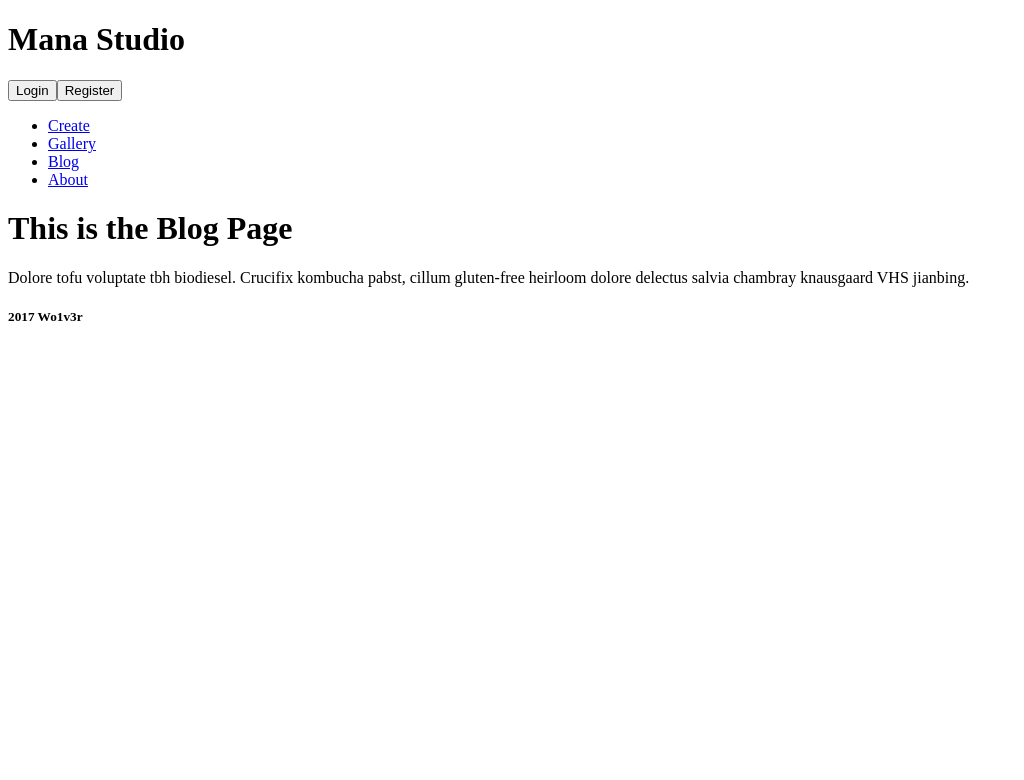
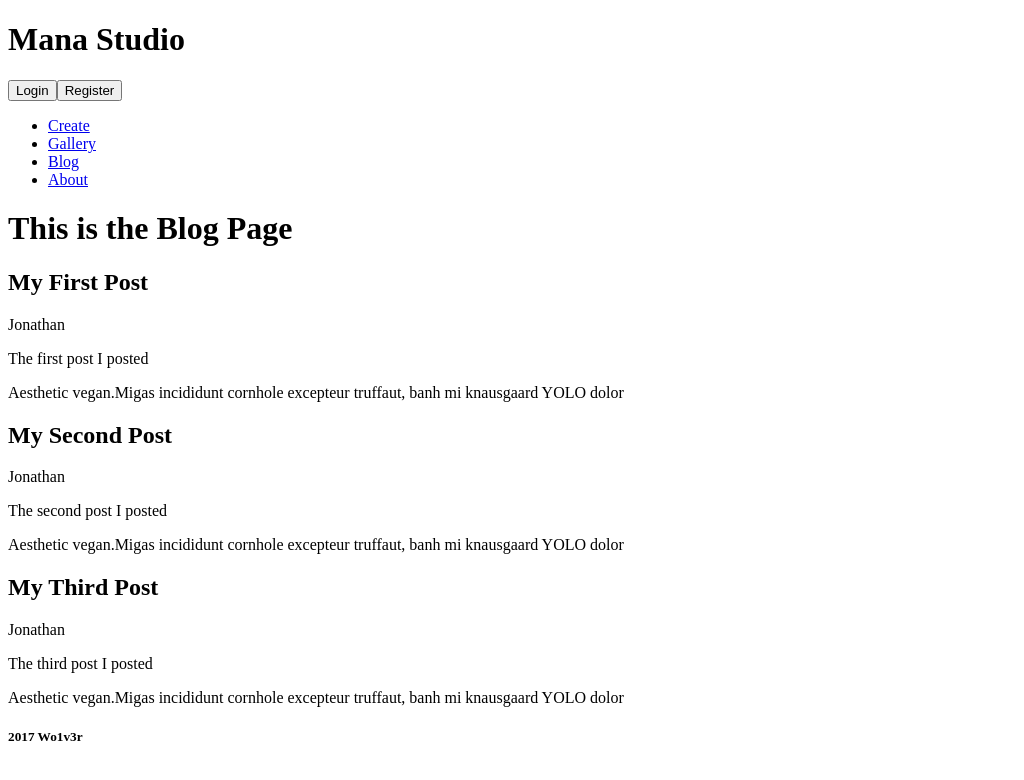
Before and after one commit to Wo1v3r/ManaStudio, an Angular app: page /blog in a window 1280 px wide. Shown: the top 780 px of the page, without its empty margins (0-1024 px from the left). Built offline with nearby package versions, Linux system fonts and the light colour scheme.

Commit message:
Mock Posts load successfuly into /blog

```diff
--- a/src/app/services/blog-posts.service.ts
+++ b/src/app/services/blog-posts.service.ts
@@ -1,4 +1,6 @@
 import { Injectable } from '@angular/core';
+import { Post } from '../shared/post';
+import { POSTS } from '../shared/mock-posts';
 
 
 
@@ -7,5 +9,8 @@ export class BlogPostsService {
 
   constructor() { }
 
-  getPosts():void{};
+  getPosts():Promise<Post[]>{
+    //TODO : This is temp for the MOCK data
+    return Promise.resolve(POSTS);
+  }
 }
--- a/src/app/shared/mock-posts.ts
+++ b/src/app/shared/mock-posts.ts
@@ -3,18 +3,21 @@ import { Post } from './post';
 export const POSTS: Post[]=[
        {    id: 1,
             title: "My First Post",
+            author: "Jonathan",
             description: "The first post I posted",
             content: "Aesthetic vegan.Migas incididunt cornhole excepteur  truffaut, banh mi knausgaard YOLO dolor"
        },
 
        {    id: 2,
             title: "My Second Post",
+            author: "Jonathan",
             description: "The second post I posted",
             content: "Aesthetic vegan.Migas incididunt cornhole excepteur  truffaut, banh mi knausgaard YOLO dolor"
        },
 
        {    id: 3,
             title: "My Third Post",
+            author: "Jonathan",
             description: "The third post I posted",
             content: "Aesthetic vegan.Migas incididunt cornhole excepteur  truffaut, banh mi knausgaard YOLO dolor"
        }
--- a/src/app/shared/post.ts
+++ b/src/app/shared/post.ts
@@ -1,6 +1,7 @@
 export class Post {
     id:number;
     title:string;
+    author:string;
     description:string;
     content:string;
 }
--- a/src/app/views/mana-blog/mana-blog.component.html
+++ b/src/app/views/mana-blog/mana-blog.component.html
@@ -1,6 +1,7 @@
 <h1>This is the Blog Page</h1>
-<p>Dolore tofu voluptate  tbh biodiesel.
-    Crucifix kombucha pabst, cillum
-     gluten-free heirloom dolore delectus
-     salvia chambray knausgaard VHS jianbing.
-</p>
+<div *ngFor="let post of posts">
+    <h2>{{post.title}}</h2>
+    <span>{{post.author}}</span>
+    <p>{{post.description}}</p>
+    <p>{{post.content}}</p>
+</div>
--- a/src/app/views/mana-blog/mana-blog.component.ts
+++ b/src/app/views/mana-blog/mana-blog.component.ts
@@ -1,17 +1,26 @@
 import { Component, OnInit } from '@angular/core';
 //Services:
 import { BlogPostsService } from '../../services/blog-posts.service';
+import { Post } from '../../shared/post';
 
 @Component({
   selector: 'app-mana-blog',
   templateUrl: './mana-blog.component.html',
-  styleUrls: ['./mana-blog.component.css']
+  styleUrls: ['./mana-blog.component.css'],
+  providers: [BlogPostsService]
 })
 export class ManaBlogComponent implements OnInit {
+  posts: Post[];
 
-  constructor() { }
+  constructor(private blogPostsService:BlogPostsService) { }
 
   ngOnInit() {
+    this.getPosts();
+  }
+
+  getPosts():void{
+    this.blogPostsService.getPosts()
+        .then((posts) => this.posts=posts);
   }
 
 }
```
